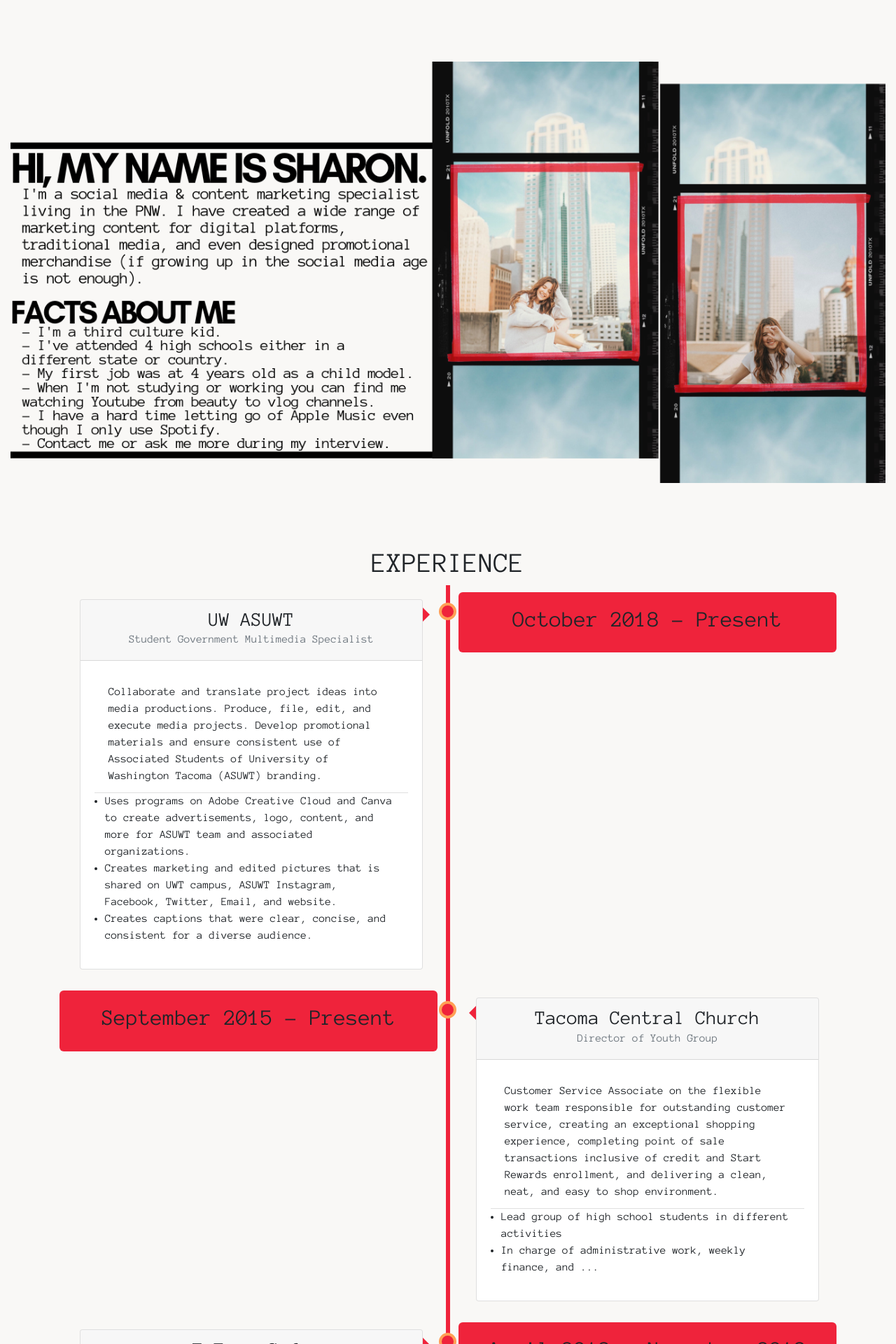
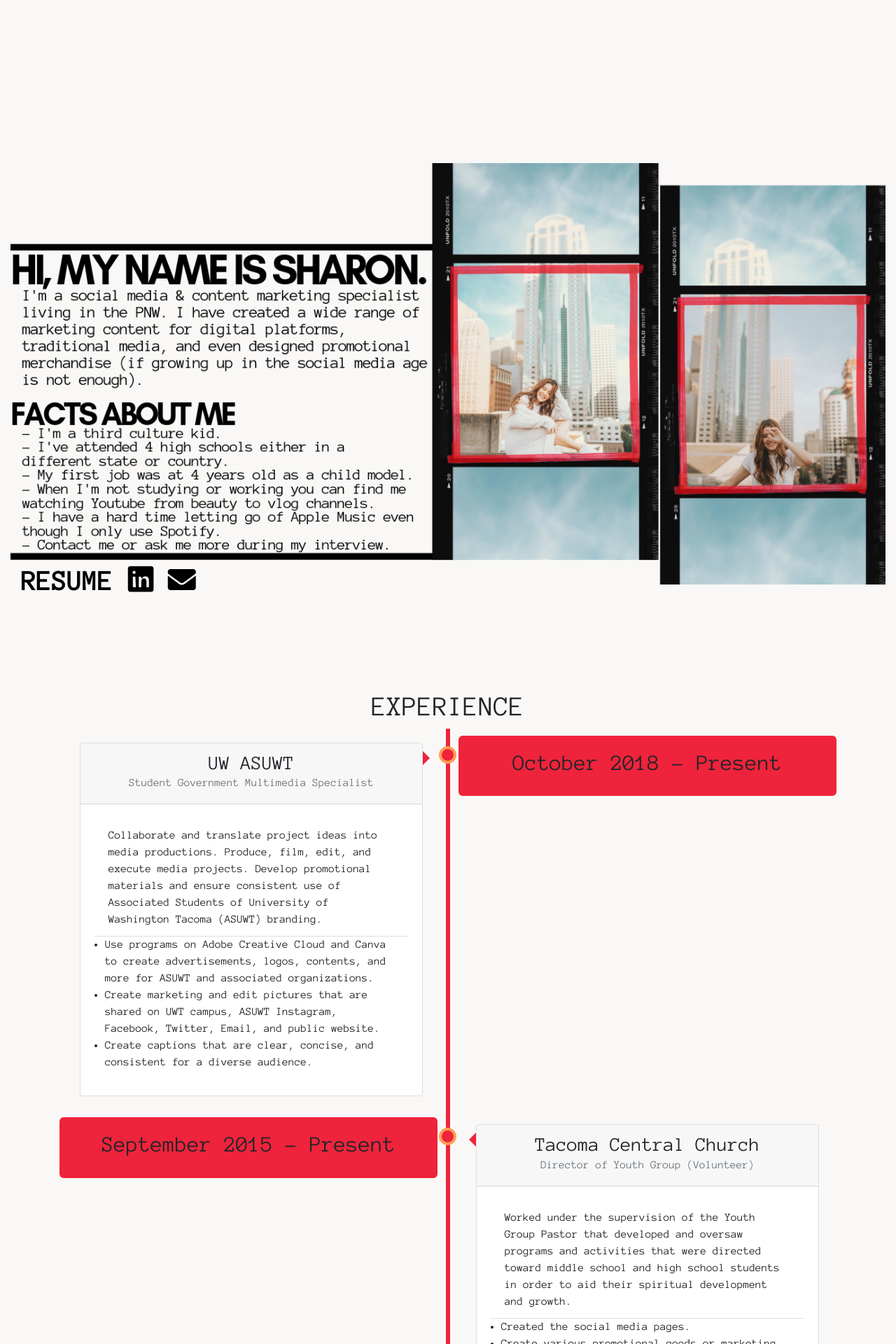
Before and after one commit to sharrah2/myPortfolio, a PHP site: page / in a window 1280 px wide. Shown: the part 753-2673 px from the top of the page at 70% size. Run offline with PHP 8.4, Linux system fonts and the light colour scheme.

Commit message:
May 17th Edits

```diff
--- a/css/index.css
+++ b/css/index.css
@@ -15,7 +15,6 @@ body {
 #home{
     padding-top: 50px;
     padding-bottom: 65px;
-    /*background-color: pink;*/
 }
 #splash{
     object-fit: fill;
@@ -23,6 +22,17 @@ body {
 #about{
     padding-top: 75px;
     margin-bottom: 20px;
+}
+#social{
+    position: relative;
+    top: -10px;
+}
+.social{
+    font-size: 1.5em;
+    font-weight: bold;
+}
+.social a:hover{
+    color: #EF233B !important;
 }
 #work{
     padding-top: 50px;
@@ -98,6 +108,15 @@ body {
 @media (min-width: 768px) {
     #content{
         padding-top:70px;
+    }
+    #home{
+        padding-top: 195px !important;
+    }
+    #social{
+        top: -20px !important;
+    }
+    .social{
+        font-size: 2.5em;
     }
     /*
         Experience Section & Components CSS
@@ -200,6 +219,10 @@ body {
     .embed-responsive {
         position: inherit !important;
     }
+    #social{
+        top: -35px !important;
+    }
+
 }
 
 /*
--- a/index.php
+++ b/index.php
@@ -15,7 +15,7 @@
     <!-- Font Awesome -->
     <link rel="stylesheet" href="https://use.fontawesome.com/releases/v5.7.2/css/all.css" integrity="sha384-fnmOCqbTlWIlj8LyTjo7mOUStjsKC4pOpQbqyi7RrhN7udi9RwhKkMHpvLbHG9Sr" crossorigin="anonymous">
 
-    <!--Index5 CSS-->
+    <!--Index CSS-->
     <link rel="stylesheet" href="/css/index.css">
 
     <!-- Bootstrap CSS -->
@@ -92,7 +92,7 @@
                 <div class="container-fluid">
                     <div class="row">
 
-                        <div id="splash" class="embed-responsive embed-responsive-21by9" style="">
+                        <div id="splash" class="embed-responsive embed-responsive-21by9">
                             <video autoplay loop src="/img/splash/splash1.mov"></video>
                         </div>
 
@@ -102,7 +102,26 @@
             <section id="about">
                 <div class="container-fluid">
                     <div class="row">
-                        <img src="img/aboutMe.png" alt="" style="width:100%; height: 100%; background-color:blue;">
+                        <img src="img/aboutMe.png" alt="" style="width:100%; height: 100%;">
+                    </div>
+                    <div id="social" class="row">
+                        <div class="col">
+                            <span class= "social">
+                                <a href="/views/resume.php" target="_blank" style="text-decoration: none; color: black;">
+                                    RESUME
+                                </a>
+                            </span>
+                            <span class="social">
+                                <a href="http://www.linkedin.com/in/sharonharrah/" target="_blank" style="text-decoration: none; color: black">
+                                    <i class="fab fa-linkedin"></i>
+                                </a>
+                            </span>
+                            <span class="social">
+                                <a href="mailto: sharon.harrah@hotmail.com" style="text-decoration: none; color: black;">
+                                    <i class="fas fa-envelope"></i>
+                                </a>
+                            </span>
+                        </div>
                     </div>
                 </div>
             </section>
@@ -119,12 +138,12 @@
                                 </div>
                                 <div class="card-body">
                                     <ul class="list-group list-group-flush">
-                                        <li class="list-group-item">Collaborate and translate project ideas into media productions. Produce, file, edit, and execute media projects. Develop promotional materials and ensure consistent use of Associated Students of University of Washington Tacoma (ASUWT) branding.</li>
+                                        <li class="list-group-item">Collaborate and translate project ideas into media productions. Produce, film, edit, and execute media projects. Develop promotional materials and ensure consistent use of Associated Students of University of Washington Tacoma (ASUWT) branding.</li>
                                     </ul>
                                     <ul class="container">
-                                        <li>Uses programs on Adobe Creative Cloud and Canva to create advertisements, logo, content, and more for ASUWT team and associated organizations.</li>
-                                        <li>Creates marketing and edited pictures that is shared on UWT campus, ASUWT Instagram, Facebook, Twitter, Email, and website.</li>
-                                        <li>Creates captions that were clear, concise, and consistent for a diverse audience.</li>
+                                        <li>Use programs on Adobe Creative Cloud and Canva to create advertisements, logos, contents, and more for ASUWT and associated organizations.</li>
+                                        <li>Create marketing and edit pictures that are shared on UWT campus, ASUWT Instagram, Facebook, Twitter, Email, and public website.</li>
+                                        <li>Create captions that are clear, concise, and consistent for a diverse audience.</li>
                                     </ul>
                                 </div>
                             </div>
@@ -148,15 +167,17 @@
                             <div class="card">
                                 <div class="card-header" style="text-align:center;">
                                     <h3 class="robot">Tacoma Central Church</h3>
-                                    <h6 class="card-subtitle mb-2 text-muted">Director of Youth Group</h6>
+                                    <h6 class="card-subtitle mb-2 text-muted">Director of Youth Group (Volunteer)</h6>
                                 </div>
                                 <div class="card-body">
                                     <ul class="list-group list-group-flush">
-                                        <li class="list-group-item">Customer Service Associate on the flexible work team responsible for outstanding customer service, creating an exceptional shopping experience, completing point of sale transactions inclusive of credit and Start Rewards enrollment, and delivering a clean, neat, and easy to shop environment.</li>
+                                        <li class="list-group-item">Worked under the supervision of the Youth Group Pastor that developed and oversaw programs and activities that were directed toward middle school and high school students in order to aid their spiritual development and growth.</li>
                                     </ul>
                                     <ul class="container">
-                                        <li >Lead group of high school students in different activities</li>
-                                        <li>In charge of administrative work, weekly finance, and ...</li>
+                                        <li>Created the social media pages.</li>
+                                        <li>Create various promotional goods or marketing materials.</li>
+                                        <li>In charge of administrative work and weekly finance.</li>
+                                        <li>Planned/Budgeted mid-large scale events and lead weekly meetings.</li>
                                     </ul>
                                 </div>
                             </div>
@@ -175,9 +196,9 @@
                                         <li class="list-group-item">Serve customer's needs as a cashier while preparing all beverages and desserts ordered.</li>
                                     </ul>
                                     <ul class="container">
-                                        <li>Started the business social media account on Instagram.</li>
+                                        <li>Started the business social media account on  <a href="https://www.instagram.com/t_towncafe/" style="color:#EF233B;" target="_blank">Instagram</a>.</li>
                                         <li>Helped create content/edit pictures to gain a presence in a diverse area.</li>
-                                        <li>Created a temporary logo for the coffee and dessert cups, and a punch card.</li>
+                                        <li>Created a temporary logo for the coffee and dessert cups, and punch card.</li>
                                     </ul>
                                 </div>
                             </div>
@@ -210,7 +231,7 @@
                                         <li class="list-group-item">Customer Service Associate on the flexible work team responsible for outstanding customer service, creating an exceptional shopping experience, completing point of sale transactions inclusive of credit and Start Rewards enrollment, and delivering a clean, neat, and easy to shop environment.</li>
                                     </ul>
                                     <ul class="container">
-                                        <li >Prepared to work in any department during a shift and on-call.</li>
+                                        <li >Prepared to work in any department during a shift and on call.</li>
                                         <li> Worked cashier, answered phone calls, found missing products, and organized the sales floor.</li>
                                     </ul>
                                 </div>
```
Also changed, not shown: views/resume.php (added, +30 -0 lines), img/Resume_SharonHarrah.png (added), 3 other files.
